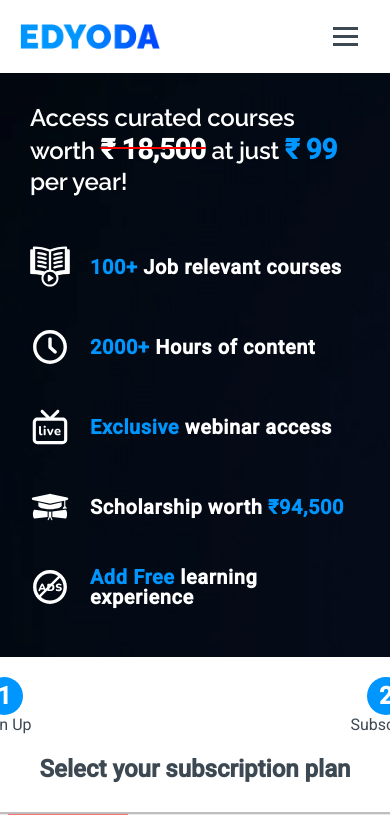
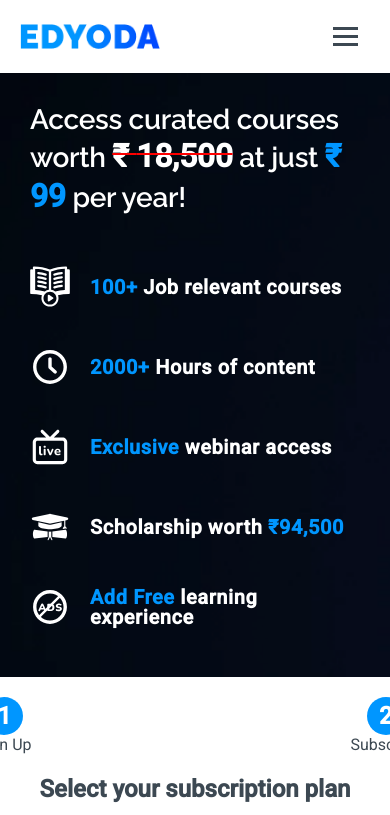
Before and after one commit to anku-js/EDYODA, a React (Vite) app: page / in a window 390 px wide. Shown: the top 815 px of the page. Built offline with nearby package versions, Linux system fonts and the light colour scheme; a web font is replaced by a local one.

Commit message:
modified font size of h1 tag

```diff
--- a/src/App.scss
+++ b/src/App.scss
@@ -579,14 +579,14 @@
           padding: 30px;
           .marketing-content-heading h1 {
             padding-bottom: 30px;
-            font-size: 24px;
+            font-size: 28px;
             .strikedText {
               .slashedPrice {
-                font-size: 28px;
+                font-size: 32px;
               }
             }
             .currentPrice {
-              font-size: 28px;
+              font-size: 32px;
             }
           }
           .plan-benefits-wrapper {
```
Also changed, not shown: src/assets/Back Ground1.webp (deleted).
